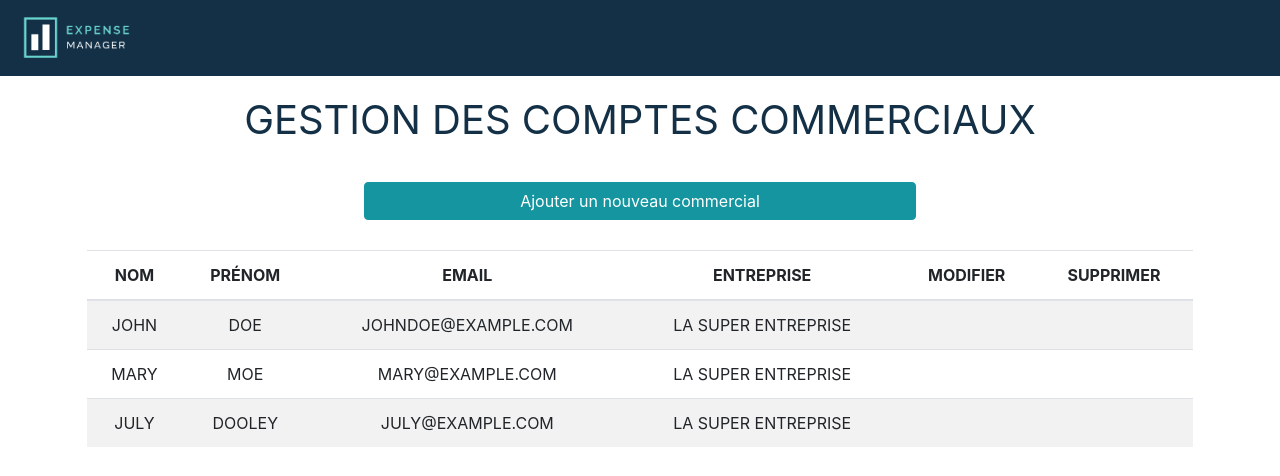
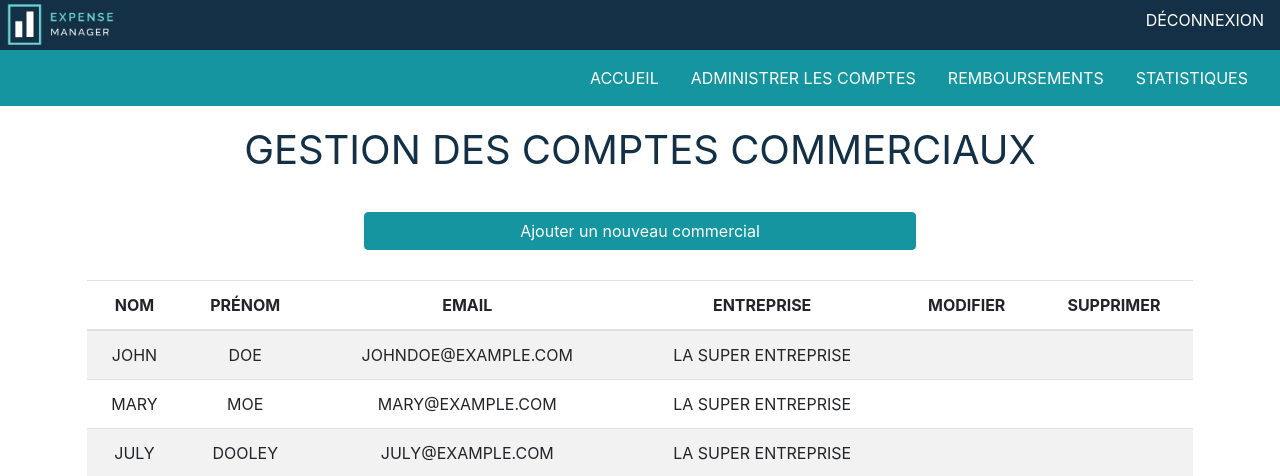
Before and after one commit to Ellydril/ExpenseManager, a PHP site: page /gestion-comptes.html in a window 1280 px wide. Shown: the top 476 px of the page. Run offline with PHP 8.4, Linux system fonts and the light colour scheme; some libraries are stand-ins or nearby versions.

Commit message:
Page Gestion des comptes + CSS
v1

```diff
--- a/Site/Desktop/css/gestion-comptes.css
+++ b/Site/Desktop/css/gestion-comptes.css
@@ -4,14 +4,30 @@ body{
     background: #FFF;
 }
 
+
+.logout {
+    background:#133046;
+}
+
+.logout a {
+    color:#FFF;
+}
+
 .navbar{
-    background: #133046;
+    background: #15959F;
+}
+
+.navbar a {
+    color:#FFF;
+}
+
+.navbar a:hover{
+    color:#133046;
 }
 
 .container-fluid {
     padding-right: 0px !important;
     padding-left: 0px !important;
-
 }
 
 h1 {
@@ -55,3 +71,9 @@ table a:hover {
 .row{
     margin-top: 20px;
 }
+
+.nav-link {
+    display: inline;
+    padding: .5rem 1rem;
+    float: right;
+}
--- a/Site/Desktop/gestion-comptes.html
+++ b/Site/Desktop/gestion-comptes.html
@@ -17,9 +17,33 @@
 <body>
 
 <div class="container-fluid">
+    <nav class="logout">
+        <a class="navbar-item" href="#">
+            <img src="img/logo.png" width="auto"  height="50" alt=""><a class="nav-link" href="#"><span class="fontawesome-signout"></span>Déconnexion</a>
+            <ul class="nav">
+                <li class="nav-item">
+
+                </li>
+            </ul>
+        </a>
+    </nav>
     <nav class="navbar">
-        <a class="navbar-brand" href="#">
-            <img src="img/logo.png" width="auto"  height="50" alt="">
+        <a class="navbar-item" href="#">
+
+            <ul class="nav">
+                <li class="nav-item">
+                    <a class="nav-link" href="#">Accueil</a>
+                </li>
+                <li class="nav-item">
+                    <a class="nav-link" href="#">Administrer les comptes</a>
+                </li>
+                <li class="nav-item">
+                    <a class="nav-link" href="#">Remboursements</a>
+                </li>
+                <li class="nav-item">
+                    <a class="nav-link" href="#">Statistiques</a>
+                </li>
+            </ul>
         </a>
     </nav>
     <div class="row justify-content-center">
```
